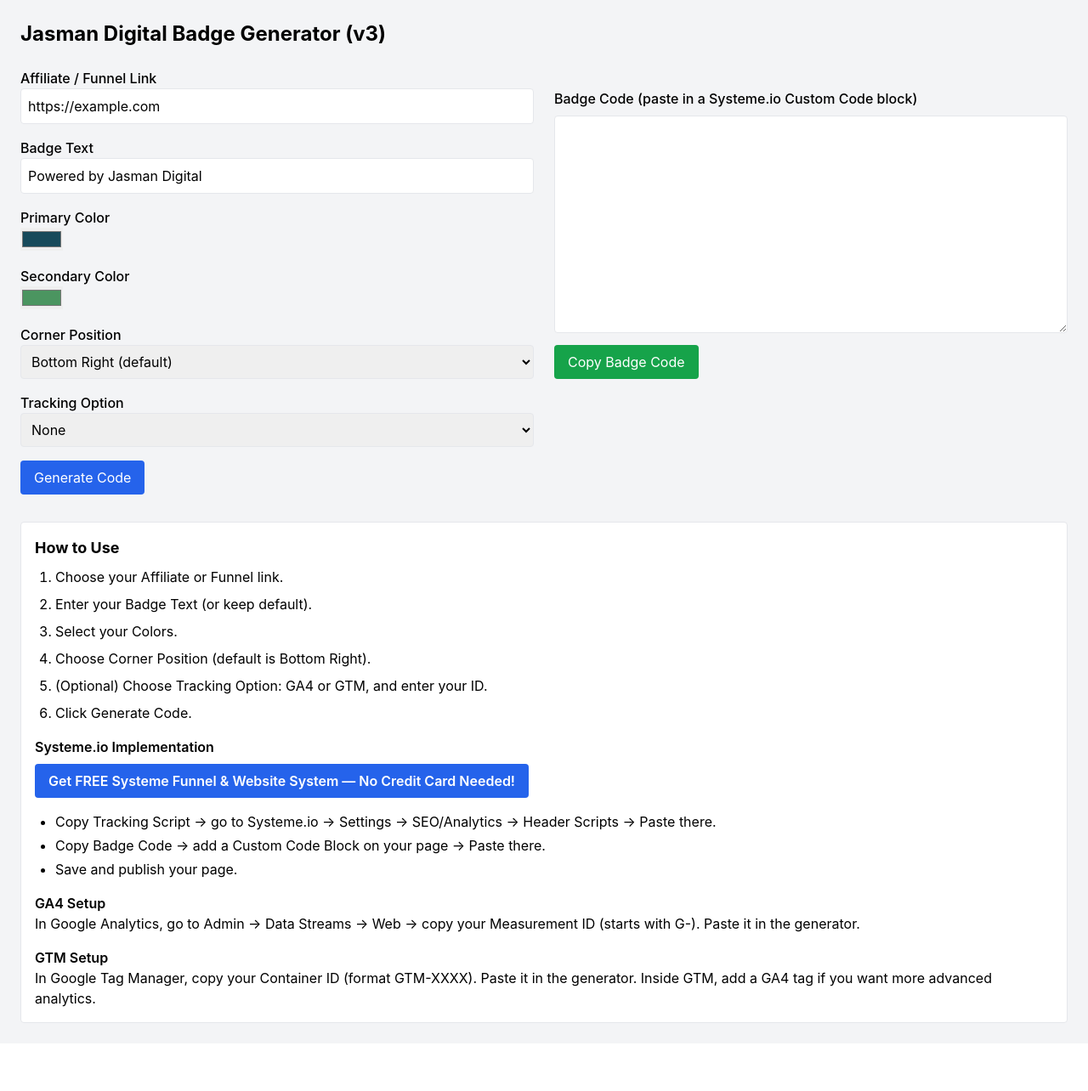
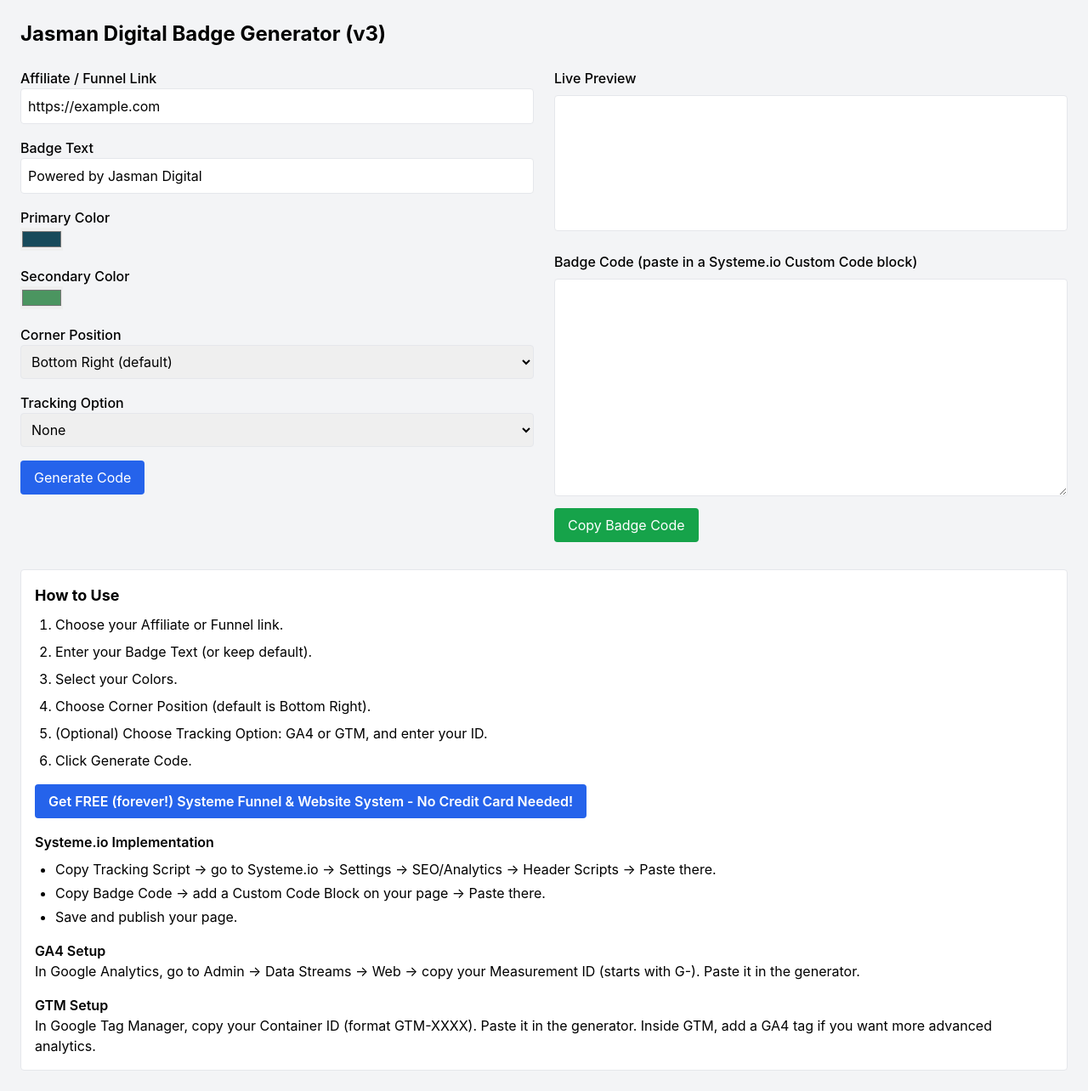
Before and after one commit to jasmandigital/jasman-badge-generator, a Next.js app: page / in a window 1280 px wide. Shown: the whole page at 85% size. Before the commit the page ends 1228 px from the top, so only its background shows below. Built offline with nearby package versions, Linux system fonts and the light colour scheme.

Commit message:
Add badge preview + move affiliate CTA button above Implementation

```diff
--- a/pages/index.js
+++ b/pages/index.js
@@ -113,51 +113,55 @@
   return (
     <>
       <Head>
-        <title>Jasman Digital Badge Generator | Floating Corner Badges with Tracking</title>
-        <meta name="description" content="Generate floating website badges for any corner. Add links, colors, and GA4/GTM tracking — copy-paste ready for Systeme.io or any website." />
-
-        {/* Open Graph for social previews */}
-        <meta property="og:title" content="Jasman Digital Badge Generator" />
-        <meta property="og:description" content="Create floating corner badges with tracking, colors, and links. Perfect for travel agents and small businesses." />
-        <meta property="og:image" content="https://jasman-badge-generator.vercel.app/og-preview.png" />
-        <meta property="og:url" content="https://jasman-badge-generator.vercel.app" />
-        <meta property="og:type" content="website" />
-
-        {/* Twitter Card */}
-        <meta name="twitter:card" content="summary_large_image" />
-        <meta name="twitter:title" content="Jasman Digital Badge Generator" />
-        <meta name="twitter:description" content="Create floating corner badges with tracking, colors, and links. Perfect for travel agents and small businesses." />
-        <meta name="twitter:image" content="https://jasman-badge-generator.vercel.app/og-preview.png" />
+        <title>Digital Badge Generator | Floating Corner Badges with Tracking</title>
+        <meta
+          name="description"
+          content="Generate floating website badges for any corner. Add links, colors, and GA4/GTM tracking — copy-paste ready for Systeme.io or any website."
+        />
       </Head>
 
       <div className="min-h-screen bg-gray-100 p-6">
         <h1 className="text-2xl font-bold mb-6">Jasman Digital Badge Generator (v3)</h1>
         <div className="grid grid-cols-1 md:grid-cols-2 gap-6">
-
+          {/* Left Panel: Inputs */}
           <div className="space-y-4">
             <div>
               <label className="block font-medium">Affiliate / Funnel Link</label>
-              <input type="text" value={link} onChange={e => setLink(e.target.value)} className="w-full border p-2 rounded" />
+              <input
+                type="text"
+                value={link}
+                onChange={(e) => setLink(e.target.value)}
+                className="w-full border p-2 rounded"
+              />
             </div>
 
             <div>
               <label className="block font-medium">Badge Text</label>
-              <input type="text" value={text} onChange={e => setText(e.target.value)} className="w-full border p-2 rounded" />
+              <input
+                type="text"
+                value={text}
+                onChange={(e) => setText(e.target.value)}
+                className="w-full border p-2 rounded"
+              />
             </div>
 
             <div>
               <label className="block font-medium">Primary Color</label>
-              <input type="color" value={color1} onChange={e => setColor1(e.target.value)} />
+              <input type="color" value={color1} onChange={(e) => setColor1(e.target.value)} />
             </div>
 
             <div>
               <label className="block font-medium">Secondary Color</label>
-              <input type="color" value={color2} onChange={e => setColor2(e.target.value)} />
+              <input type="color" value={color2} onChange={(e) => setColor2(e.target.value)} />
             </div>
 
             <div>
               <label className="block font-medium">Corner Position</label>
-              <select value={corner} onChange={e => setCorner(e.target.value)} className="w-full border p-2 rounded">
+              <select
+                value={corner}
+                onChange={(e) => setCorner(e.target.value)}
+                className="w-full border p-2 rounded"
+              >
                 <option value="bottom-right">Bottom Right (default)</option>
                 <option value="bottom-left">Bottom Left</option>
                 <option value="top-right">Top Right</option>
@@ -167,7 +171,11 @@
 
             <div>
               <label className="block font-medium">Tracking Option</label>
-              <select value={tracking} onChange={e => setTracking(e.target.value)} className="w-full border p-2 rounded">
+              <select
+                value={tracking}
+                onChange={(e) => setTracking(e.target.value)}
+                className="w-full border p-2 rounded"
+              >
                 <option value="none">None</option>
                 <option value="ga4">Google Analytics 4</option>
                 <option value="gtm">Google Tag Manager</option>
@@ -179,7 +187,12 @@
                 <label className="block font-medium">
                   {tracking === 'ga4' ? 'GA4 Measurement ID' : 'GTM Container ID'}
                 </label>
-                <input type="text" value={trackingId} onChange={e => setTrackingId(e.target.value)} className="w-full border p-2 rounded" />
+                <input
+                  type="text"
+                  value={trackingId}
+                  onChange={(e) => setTrackingId(e.target.value)}
+                  className="w-full border p-2 rounded"
+                />
               </div>
             )}
 
@@ -188,25 +201,55 @@
             </button>
           </div>
 
+          {/* Right Panel: Preview + Outputs */}
           <div>
+            {/* Live Badge Preview */}
+            <div className="mb-6">
+              <label className="block font-medium mb-2">Live Preview</label>
+              <div
+                className="relative w-full h-40 border rounded bg-white flex items-center justify-center"
+                style={{ minHeight: '120px' }}
+                dangerouslySetInnerHTML={{ __html: badgeCode }}
+              />
+            </div>
+
             {trackingCode && (
               <div className="mt-4">
-                <label className="block font-medium">Tracking Script (paste in Systeme.io Settings → SEO/Analytics → Header Scripts)</label>
-                <textarea readOnly value={trackingCode} className="w-full h-40 border p-2 rounded mt-2" />
-                <button onClick={() => navigator.clipboard.writeText(trackingCode)} className="mt-2 bg-green-600 text-white px-4 py-2 rounded">
+                <label className="block font-medium">
+                  Tracking Script (paste in Systeme.io Settings → SEO/Analytics → Header Scripts)
+                </label>
+                <textarea
+                  readOnly
+                  value={trackingCode}
+                  className="w-full h-40 border p-2 rounded mt-2"
+                />
+                <button
+                  onClick={() => navigator.clipboard.writeText(trackingCode)}
+                  className="mt-2 bg-green-600 text-white px-4 py-2 rounded"
+                >
                   Copy Tracking Script
                 </button>
               </div>
             )}
 
-            <label className="block font-medium mt-6">Badge Code (paste in a Systeme.io Custom Code block)</label>
-            <textarea readOnly value={badgeCode} className="w-full h-64 border p-2 rounded mt-2" />
-            <button onClick={() => navigator.clipboard.writeText(badgeCode)} className="mt-2 bg-green-600 text-white px-4 py-2 rounded">
+            <label className="block font-medium mt-6">
+              Badge Code (paste in a Systeme.io Custom Code block)
+            </label>
+            <textarea
+              readOnly
+              value={badgeCode}
+              className="w-full h-64 border p-2 rounded mt-2"
+            />
+            <button
+              onClick={() => navigator.clipboard.writeText(badgeCode)}
+              className="mt-2 bg-green-600 text-white px-4 py-2 rounded"
+            >
               Copy Badge Code
             </button>
           </div>
         </div>
 
+        {/* How to Use Section */}
         <div className="mt-8 p-4 bg-white border rounded">
           <h2 className="text-lg font-bold mb-2">How to Use</h2>
           <ol className="list-decimal ml-6 space-y-2">
@@ -218,26 +261,30 @@
             <li>Click Generate Code.</li>
           </ol>
 
-          <h3 className="font-semibold mt-4">Systeme.io Implementation</h3>
+          {/* Affiliate CTA Button moved on top */}
           <a
             href="https://systeme.io/?sa=sa01243563803522812a96e1f1aa411b33830c7433"
             target="_blank"
             rel="noopener noreferrer"
-            className="inline-block mt-2 bg-blue-600 text-white font-semibold px-4 py-2 rounded hover:bg-blue-700 transition"
+            className="inline-block mt-4 mb-4 bg-blue-600 text-white font-semibold px-4 py-2 rounded hover:bg-blue-700 transition"
           >
-            Get FREE Systeme Funnel &amp; Website System — No Credit Card Needed!
+            Get FREE (forever!) Systeme Funnel &amp; Website System - No Credit Card Needed!
           </a>
 
-          <ul className="list-disc ml-6 space-y-1 mt-4">
-            <li>Copy Tracking Script → go to Systeme.io → Settings → SEO/Analytics → Header Scripts → Paste there.</li>
+          <h3 className="font-semibold">Systeme.io Implementation</h3>
+          <ul className="list-disc ml-6 space-y-1 mt-2">
+            <li>
+              Copy Tracking Script → go to Systeme.io → Settings → SEO/Analytics → Header Scripts →
+              Paste there.
+            </li>
             <li>Copy Badge Code → add a Custom Code Block on your page → Paste there.</li>
             <li>Save and publish your page.</li>
           </ul>
 
           <h3 className="font-semibold mt-4">GA4 Setup</h3>
           <p>
-            In Google Analytics, go to Admin → Data Streams → Web → copy your Measurement ID
-            (starts with G-). Paste it in the generator.
+            In Google Analytics, go to Admin → Data Streams → Web → copy your Measurement ID (starts
+            with G-). Paste it in the generator.
           </p>
 
           <h3 className="font-semibold mt-4">GTM Setup</h3>
```
